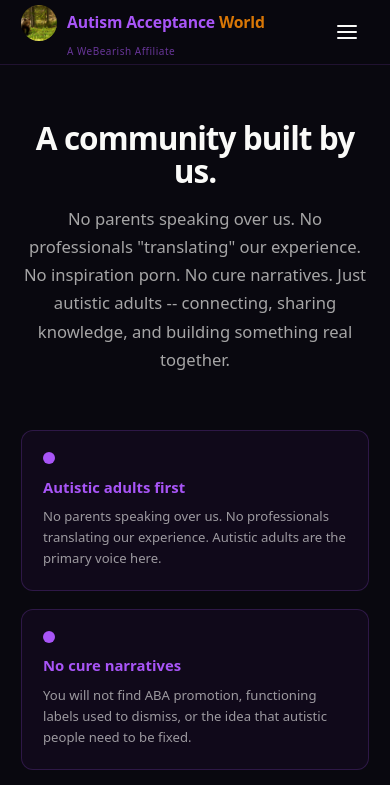
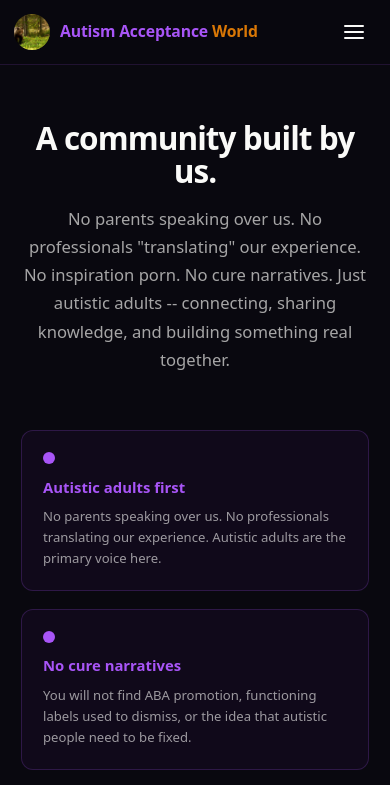
Before and after one commit to abigailleahgoldberg/autismacceptance, a Next.js app: page /community in a window 390 px wide. Shown: the top 785 px of the page. Built offline with nearby package versions, Linux system fonts and the light colour scheme.

Commit message:
fix: complete mobile sweep — text overflow, nav, principles section, floating elements

```diff
--- a/app/community/page.tsx
+++ b/app/community/page.tsx
@@ -26,6 +26,9 @@ export default function CommunityPage() {
     maxWidth: "900px",
     margin: "0 auto",
     padding: "4rem 1.5rem 6rem",
+    boxSizing: "border-box",
+    width: "100%",
+    overflowX: "hidden",
   };
 
   const heroStyle: React.CSSProperties = {
@@ -156,6 +159,8 @@ export default function CommunityPage() {
   const principlesStyle: React.CSSProperties = {
     borderTop: "1px solid rgba(168, 85, 247, 0.15)",
     paddingTop: "3rem",
+    width: "100%",
+    overflowX: "hidden",
   };
 
   const principlesHeadStyle: React.CSSProperties = {
@@ -169,15 +174,19 @@ export default function CommunityPage() {
   const principleListStyle: React.CSSProperties = {
     listStyle: "none",
     padding: 0,
+    margin: 0,
     display: "flex",
     flexDirection: "column",
     gap: "1rem",
+    width: "100%",
   };
 
   const principleItemStyle: React.CSSProperties = {
     display: "flex",
     gap: "0.75rem",
     alignItems: "flex-start",
+    width: "100%",
+    minWidth: 0,
   };
 
   const principleCheckStyle: React.CSSProperties = {
@@ -192,6 +201,10 @@ export default function CommunityPage() {
     fontSize: "1rem",
     color: "rgba(250, 250, 248, 0.7)",
     lineHeight: 1.6,
+    flex: 1,
+    minWidth: 0,
+    overflowWrap: "break-word",
+    wordBreak: "break-word",
   };
 
   const valueProps = [
--- a/app/globals.css
+++ b/app/globals.css
@@ -81,6 +81,23 @@ input, textarea, select {
   color: var(--cream);
 }
 
+/* ─── Mobile overflow safeguards ───────────────────────────────────── */
+
+main {
+  max-width: 100vw;
+  overflow-x: hidden;
+}
+
+/* Prevent any element from blowing out the viewport width */
+* {
+  max-width: 100%;
+}
+
+/* Allow flex/grid containers to go full width */
+div, section, article, aside, header, footer, nav, main {
+  max-width: none;
+}
+
 /* ─── Responsive base ───────────────────────────────────────────────── */
 
 /* Tablet: 768px and below */
--- a/app/layout.tsx
+++ b/app/layout.tsx
@@ -10,7 +10,9 @@ const navStyle: React.CSSProperties = {
   backgroundColor: "rgba(9, 8, 15, 0.92)",
   backdropFilter: "blur(12px)",
   borderBottom: "1px solid rgba(168, 85, 247, 0.15)",
-  padding: "0 1.5rem",
+  padding: "0 1rem",
+  maxWidth: "100vw",
+  overflow: "hidden",
 };
 
 const navInnerStyle: React.CSSProperties = {
@@ -20,8 +22,10 @@ const navInnerStyle: React.CSSProperties = {
   alignItems: "center",
   justifyContent: "space-between",
   height: "64px",
-  gap: "1rem",
+  gap: "0.5rem",
   position: "relative",
+  overflow: "hidden",
+  width: "100%",
 };
 
 const logoStyle: React.CSSProperties = {
@@ -181,15 +185,15 @@ export default function RootLayout({
       <body>
         <nav style={navStyle} aria-label="Main navigation">
           <div style={navInnerStyle}>
-            <div style={{ display: "flex", flexDirection: "column" as const, gap: "2px" }}>
+            <div style={{ display: "flex", flexDirection: "column" as const, gap: "2px", flexShrink: 0, minWidth: 0, overflow: "hidden" }}>
               <a href="/" style={{ ...logoStyle, display: "flex", alignItems: "center", gap: "10px", textDecoration: "none", zIndex: 10 }} aria-label="Autism Acceptance World home">
-                <img src="/bears/bear-forest.jpg" alt="" style={{ width: 36, height: 36, borderRadius: "50%", objectFit: "cover" as const }} />
-                <span>
+                <img src="/bears/bear-forest.jpg" alt="" style={{ width: 36, height: 36, minWidth: 36, borderRadius: "50%", objectFit: "cover" as const }} />
+                <span style={{ whiteSpace: "nowrap" as const, overflow: "hidden", textOverflow: "ellipsis" }}>
                   <span style={logoTextStyle}>Autism Acceptance</span>
                   <span style={logoWorldStyle}> World</span>
                 </span>
               </a>
-              <a href="https://webearish.com" target="_blank" rel="noopener noreferrer" style={{ fontSize: "10px", color: "rgba(168,85,247,0.6)", textDecoration: "none", letterSpacing: "0.5px", paddingLeft: "46px" }}>
+              <a href="https://webearish.com" target="_blank" rel="noopener noreferrer" className="affiliate-link" style={{ fontSize: "10px", color: "rgba(168,85,247,0.6)", textDecoration: "none", letterSpacing: "0.5px", paddingLeft: "46px" }}>
                 A WeBearish Affiliate
               </a>
             </div>
@@ -325,6 +329,9 @@ export default function RootLayout({
             .nav-hamburger {
               display: flex !important;
             }
+            .affiliate-link {
+              display: none;
+            }
           }
           .footer-grid {
             display: grid;
```
